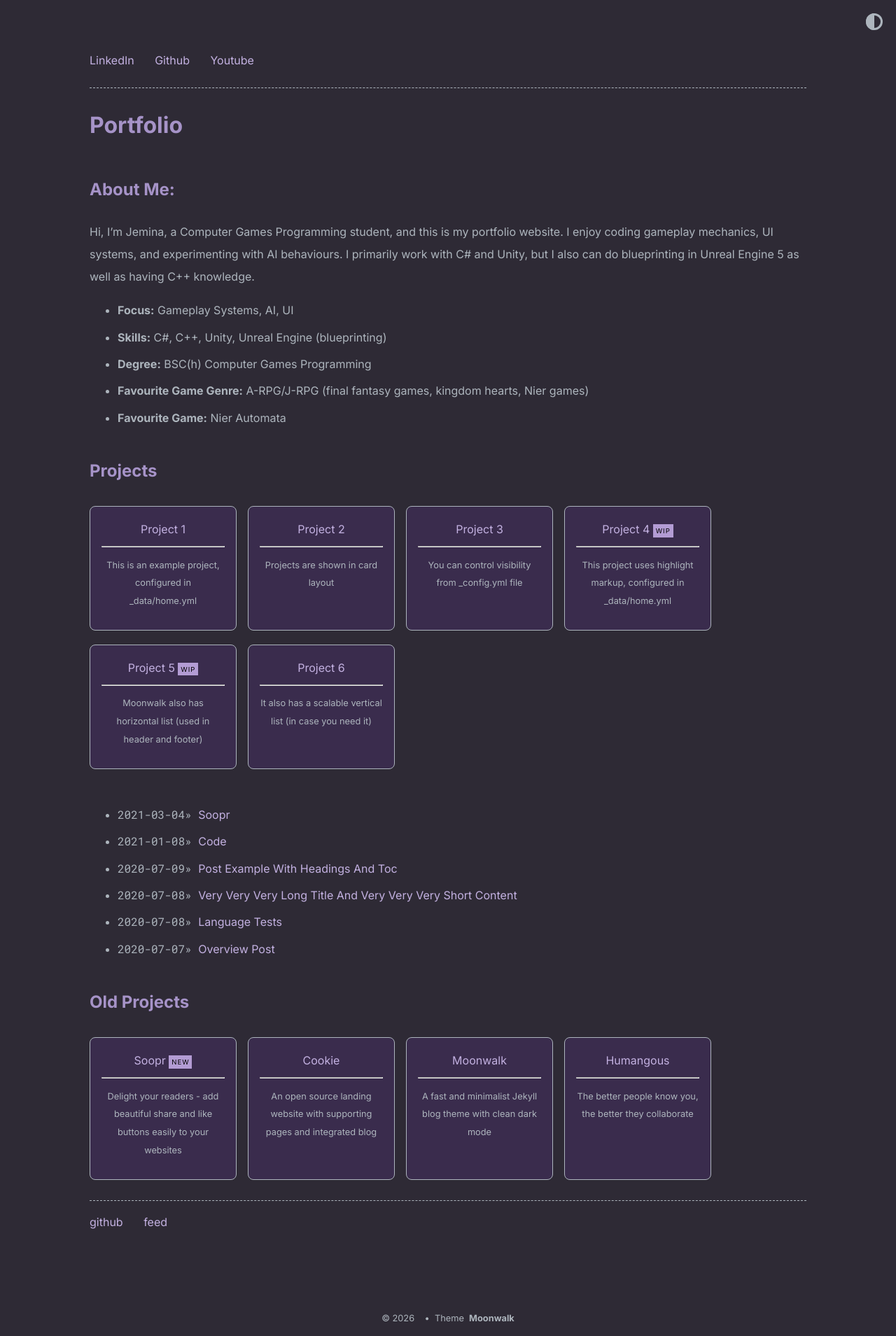
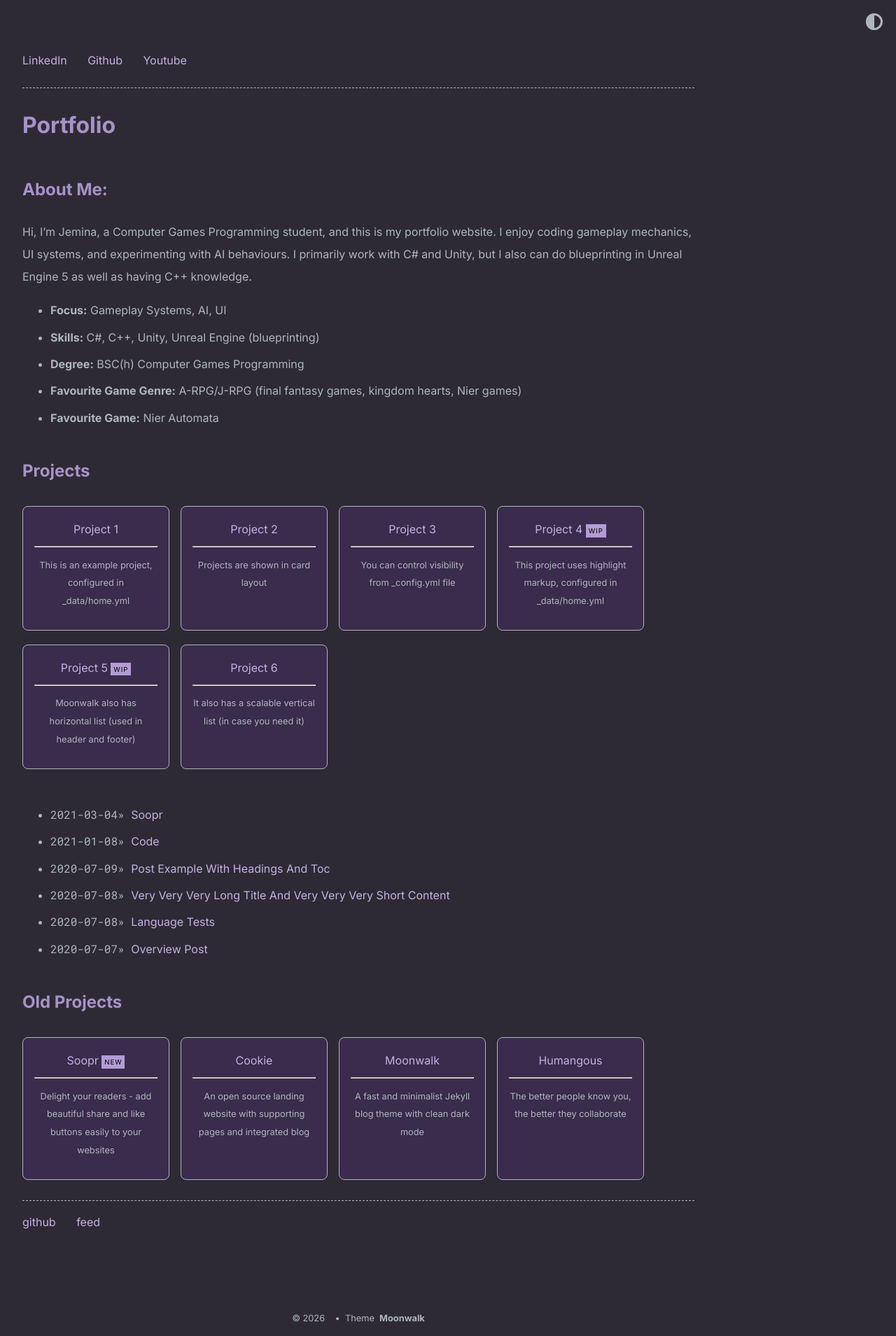
Before and after one commit to Jem-exe/jem-exe.github.io, a Jekyll site: the page built from index.md, in a window 1280 px wide. Shown: the whole page at 70% size. Built offline with Jekyll 4.4.1, drawn with Linux system fonts in a browser that asks for light colours.

Commit message:
edit wrapper

```diff
--- a/_sass/moonwalk.scss
+++ b/_sass/moonwalk.scss
@@ -32,8 +32,8 @@ p { margin: 1em 0; }
 li { margin: 0.4em 0; }
 
 .w {
-  max-width: 80%;
-  margin: 0 auto;
+  max-width: 75%;
+  margin: 10 auto;
   padding: 4em 2em;
 }
 
```
